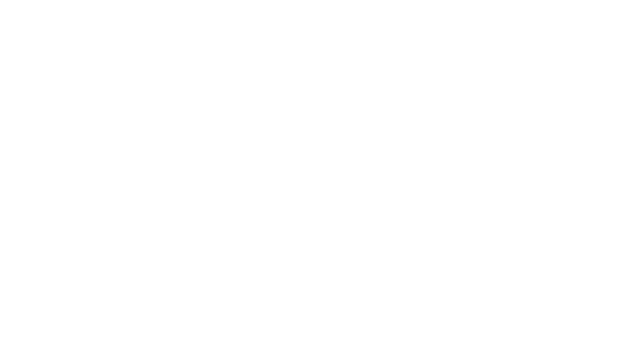
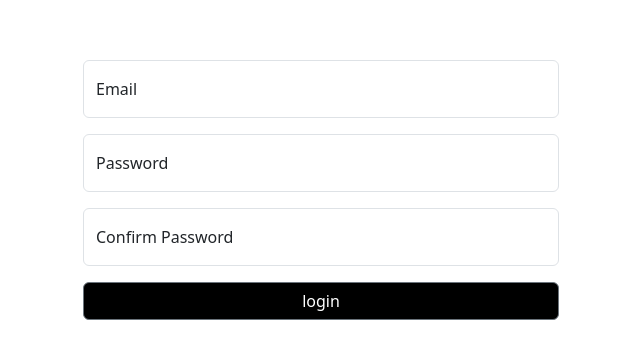
Before and after one commit to Gouravk73/ecommerce-app, a React (Create React App) app: page /signup in a window 1280 px wide. Before the commit this address had no page. Shown: the part 210-568 px from the top of the page, without its empty margins (319-959 px from the left). Built offline with nearby package versions, Linux system fonts and the light colour scheme.

Commit message:
signup page

```diff
--- a/src/App.js
+++ b/src/App.js
@@ -1,12 +1,14 @@
 import { BrowserRouter, Route, Routes } from 'react-router-dom';
 import './App.css';
-import Login from './Login';
+import Login from './components/Login';
+import SignUp from './components/SignUp';
 
 function App() {
   return (
    <BrowserRouter>
    <Routes>
     <Route path={'/login'} element={<Login/>}/>
+    <Route path={'/signup'} element={<SignUp/>}/>
    </Routes>
    </BrowserRouter>
   );
--- a/src/Login.jsx
+++ b/src/components/Login.jsx
@@ -10,7 +10,7 @@
         console.log("email",email,'password',password);
     }
   return (
-        <div className="container-fluid d-flex flex-column justify-content-center align-items-center vh-100" style={{backgroundColor:'#F6F4EB'}} >
+        <div className="container-fluid d-flex flex-column justify-content-center   vh-100" style={{backgroundColor:'#F6F4EB'}} >
             <div style={{border:'1px solid black',borderRadius:'10%', boxShadow: ' 0 0 10px rgba(0, 0, 0, 0.5)',padding:'2rem ',backgroundColor:'white'}}>
             <form action="" onSubmit={submitHandler}>
             <h6>LOGIN TO YOUR ACCOUNT</h6>
--- /dev/null
+++ b/src/components/SignUp.jsx
@@ -0,0 +1,48 @@
+import React, { useRef } from 'react'
+
+const SignUp = () => {
+    const inputEmail =useRef(null)
+    const inputPassword =useRef(null)
+    const inputConfirmPassword =useRef(null)
+
+    const submitHandler =(e)=>{
+        e.preventDefault();
+        const email=inputEmail.current.value;
+        const password=inputPassword.current.value;
+        const confirmPassword=inputConfirmPassword.current.value;
+        const id={
+            email,
+            password,
+            confirmPassword,
+        }
+        console.log(id)
+
+    }
+
+  return (
+    <div>
+        <div className="container d-flex flex-column justify-content-center  vh-100" style={{maxWidth:'500px'}}>
+            <div>
+                <form action="" onSubmit={submitHandler}>
+                    <div className="form-floating mb-3">
+                        <input type="email" className='form-control' id='email' placeholder='abc@gmail.com' ref={inputEmail} required/>
+                        <label htmlFor="email" >Email</label>
+                    </div>
+                    <div className="form-floating mb-3">
+                        <input type="password" className='form-control' id='password' placeholder='abc@gmail.com' ref={inputPassword} required />
+                        <label htmlFor="password" >Password</label>
+                    </div>
+                    <div className="form-floating mb-3">
+                        <input type="password" className='form-control' id='confirmPassword' placeholder='abc@gmail.com'ref={inputConfirmPassword} required/>
+                        <label htmlFor="confirmPassword" >Confirm Password</label>
+                    </div>
+                <button style={{width:'100%',background:'black'}} className='btn btn-secondary btn-block'>login</button>
+
+                </form>
+            </div>
+        </div>
+    </div>
+  )
+}
+
+export default SignUp
```
